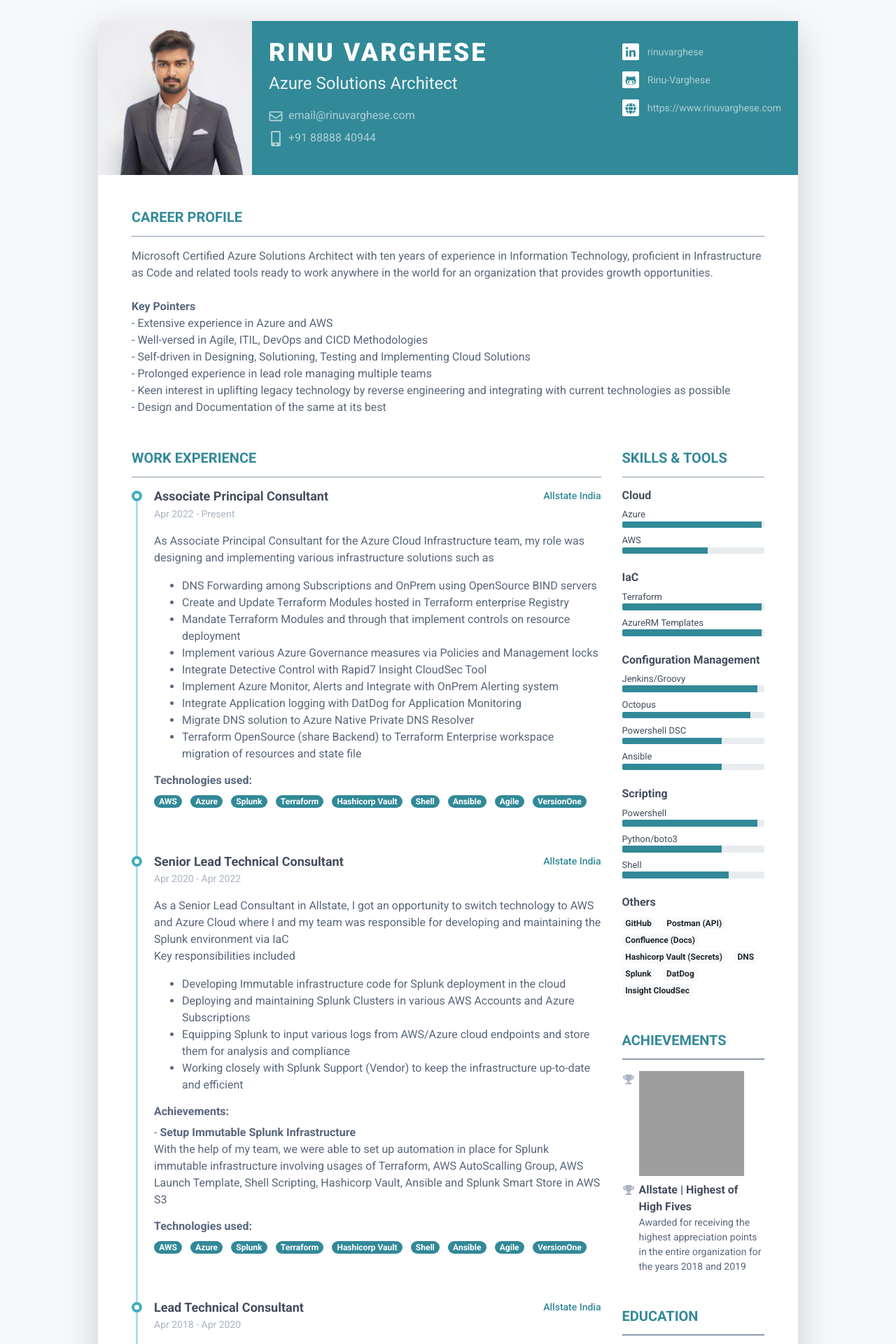
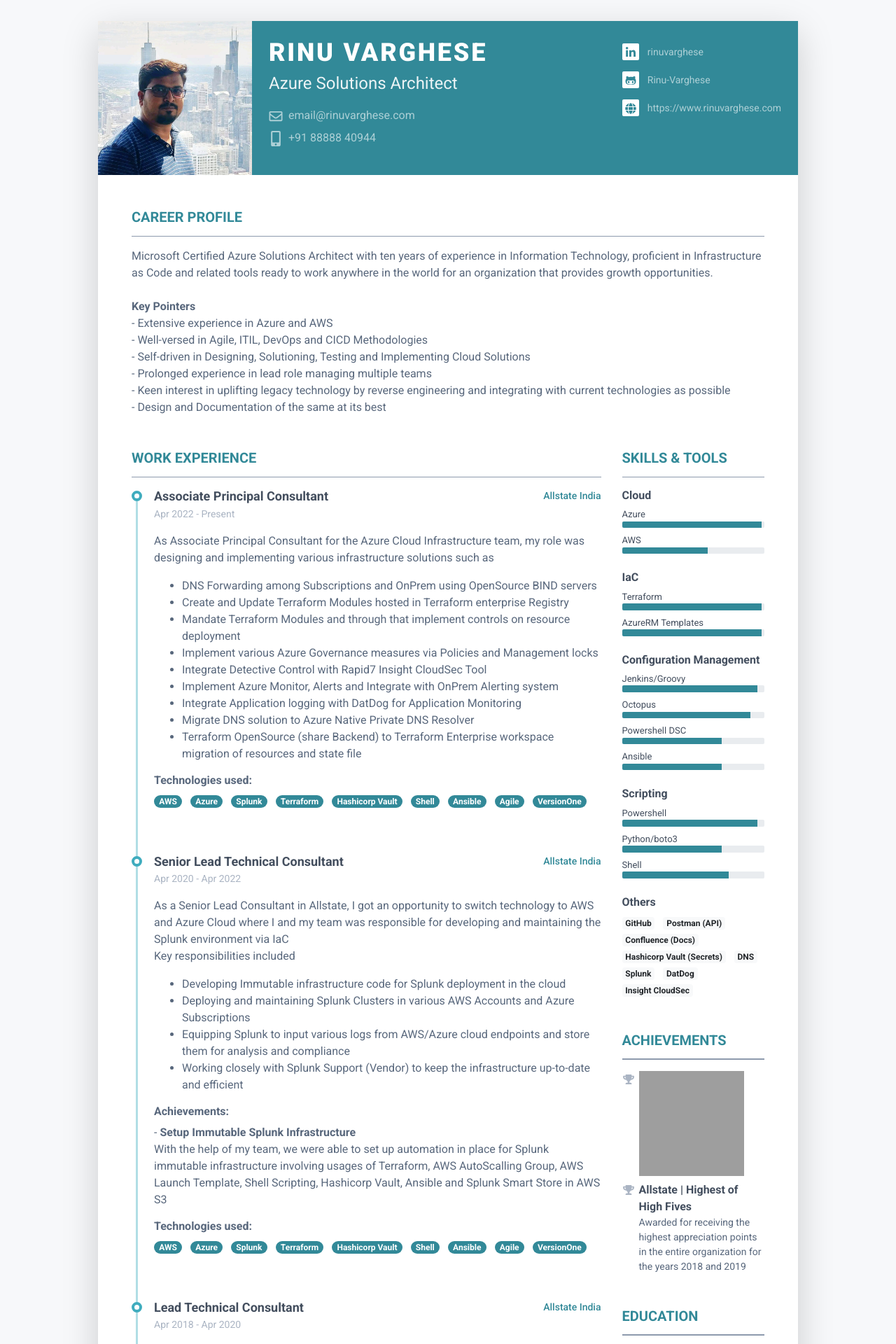
Before and after one commit to Rinu-Varghese/Rinu-Varghese.github.io, a Jekyll site: the page built from index.markdown, in a window 1280 px wide. Shown: the top 1920 px of the page at 70% size. Built offline with Jekyll 4.4.1, drawn with Linux system fonts in a browser that asks for light colours; nearby versions of some CDN libraries; grey boxes are pictures that could not be loaded.

Commit message:
Update data.yml

```diff
--- a/_data/data.yml
+++ b/_data/data.yml
@@ -4,7 +4,7 @@
 
 header:
   # Profile information
-  avatar: ai-profile.jpg #place a 100x100 picture inside /assets/images/ folder and provide the name of the file below
+  avatar: profile.jpg #place a 100x100 picture inside /assets/images/ folder and provide the name of the file below
   email: email@rinuvarghese.com
   phone: +91 88888 40944
   website: https://www.rinuvarghese.com
```
